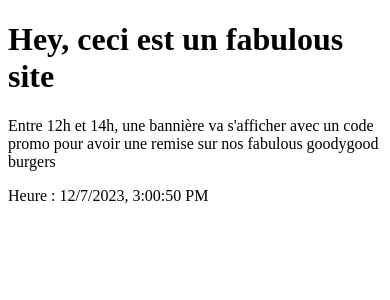
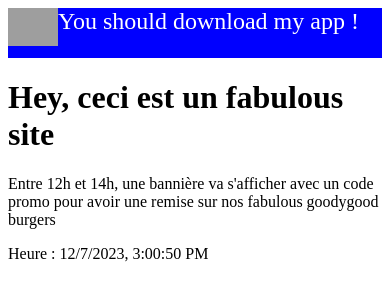
Before and after one commit to little-boy/cypress-example, a website: page clock/index.html in a window 390 px wide. Drawn offline with nearby package versions, Linux system fonts and the light colour scheme; grey boxes are pictures that could not be loaded.

Commit message:
viewport test

```diff
--- a/clock/index.html
+++ b/clock/index.html
@@ -30,6 +30,27 @@
             display: block;
             padding: 20px;
         }
+
+        #mobile-banner {
+            display: none;
+        }
+
+        @media screen and (max-width: 480px) {
+            #mobile-banner {
+                display: block;
+                color: white;
+                font-size: 24px;
+                background: blue;
+                height: 50px;
+            }
+        }
+
+
+
+        .float {
+            float: left;
+        }
+
     </style>
 
     <script>
@@ -51,6 +72,15 @@
     </script>
 </head>
 <body>
+    <div id="mobile-banner">
+        <div class="float">
+            <img width="50" src="https://cdn.vectorstock.com/i/1000x1000/75/34/cartoon-donkey-vector-29427534.webp" alt="">
+        </div>
+        <div class="float">
+            You should download my app !
+        </div>
+
+    </div>
     <h1>Hey, ceci est un fabulous site</h1>
     <div id="special-banner-promo-code">
         <h2>On a faim !</h2>
```
Also changed, not shown: cypress/e2e/clock.cy.js (+26 -2 lines), cypress/e2e/clock.explanation.cy.js (added, +19 -0 lines), cypress/fixtures/example.json (deleted, +0 -5 lines).
